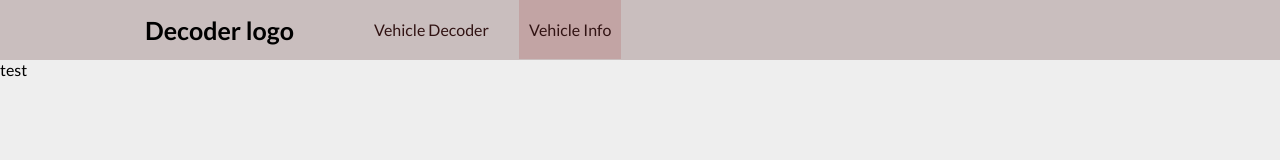
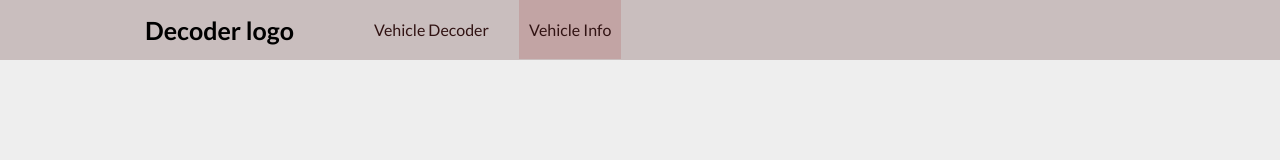
Before and after one commit to krimYuriy/vindecoder, a React (Create React App) app: page /variables/1 in a window 1280 px wide. Shown: the top 160 px of the page. Built offline with nearby package versions, Linux system fonts and the light colour scheme.

Commit message:
infoItem component add

```diff
--- a/src/index.css
+++ b/src/index.css
@@ -241,3 +241,12 @@ a {
    line-height: 24px;
    font-weight: 700;
  }
+
+ .info {
+   padding-top: 50px;
+ }
+
+ .info__text p {
+   font-size: 18px;
+   line-height: 32px;
+ }
--- a/src/pages/InfoItem.jsx
+++ b/src/pages/InfoItem.jsx
@@ -1,9 +1,19 @@
 import React from 'react'
+import { useParams } from 'react-router-dom'
+import { useSelector } from 'react-redux'
 
 function InfoItem() {
+   const { variableId } = useParams()
+
+   const { infoVariables } = useSelector(({ info }) => info)
+
+   const currentInfoVar = infoVariables.find(item => item.ID === +variableId)
+
    return (
-      <div>
-         test
+      <div className="info">
+         <div className="container">
+            {currentInfoVar && <div className="info__text" dangerouslySetInnerHTML={{ __html: currentInfoVar.Description }} />}
+         </div>
       </div>
    )
 }
--- a/src/redux/Info/actions.js
+++ b/src/redux/Info/actions.js
@@ -9,7 +9,6 @@ export const fetchInfo = () => dispatch => {
    fetch('https://vpic.nhtsa.dot.gov/api/vehicles/getvehiclevariablelist?format=json')
       .then(response => response.json())
       .then(data => {
-         console.log(data)
          dispatch(loadInfo(data.Results))
       })
 }
--- a/src/redux/Info/infoReducer.js
+++ b/src/redux/Info/infoReducer.js
@@ -10,7 +10,7 @@ const infoReducer = (state = initialState, action) => {
       case LOAD_INFO:
          return {
             ...state,
-            infoVariables: action.payload,
+            infoVariables: [...action.payload],
             isLoaded: true
          }
 
```
